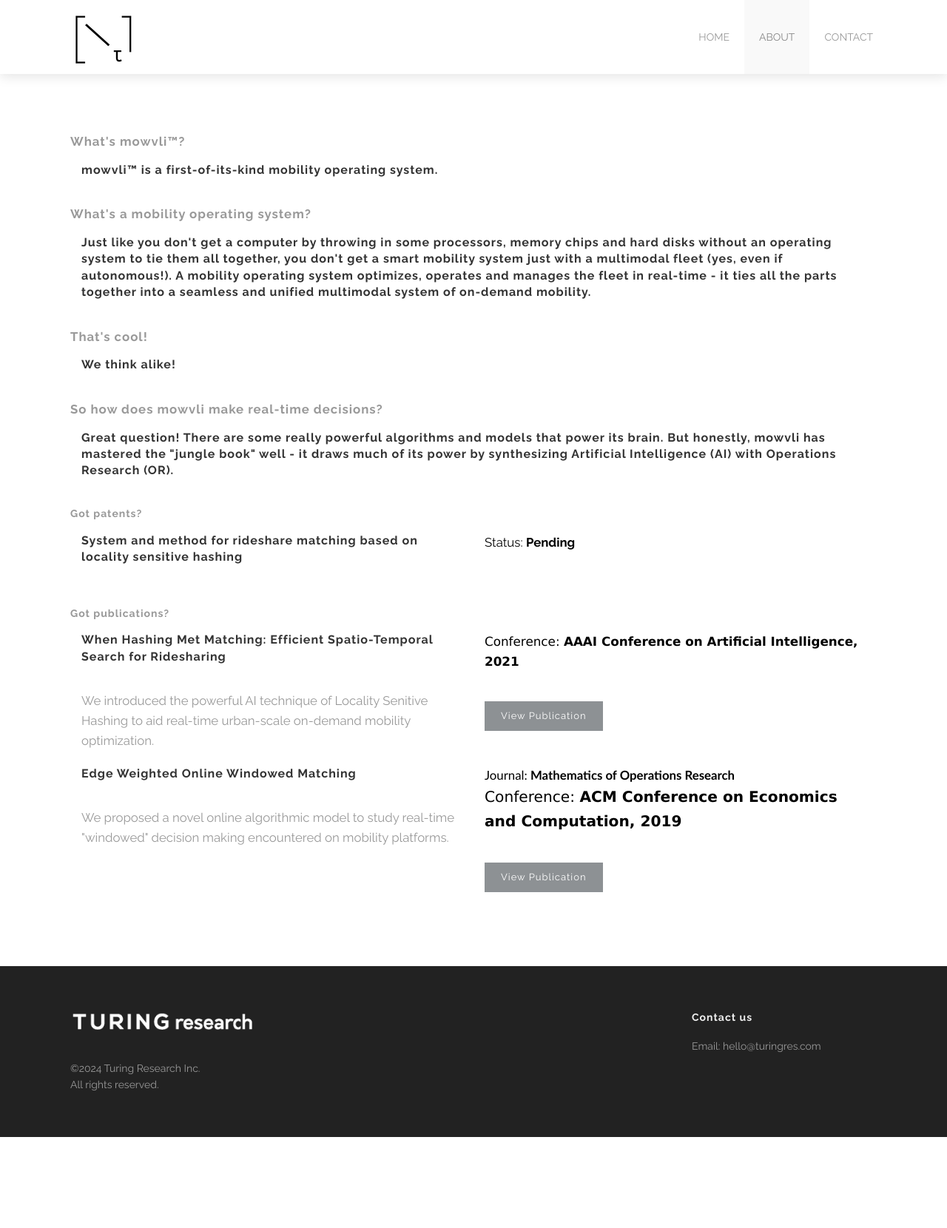
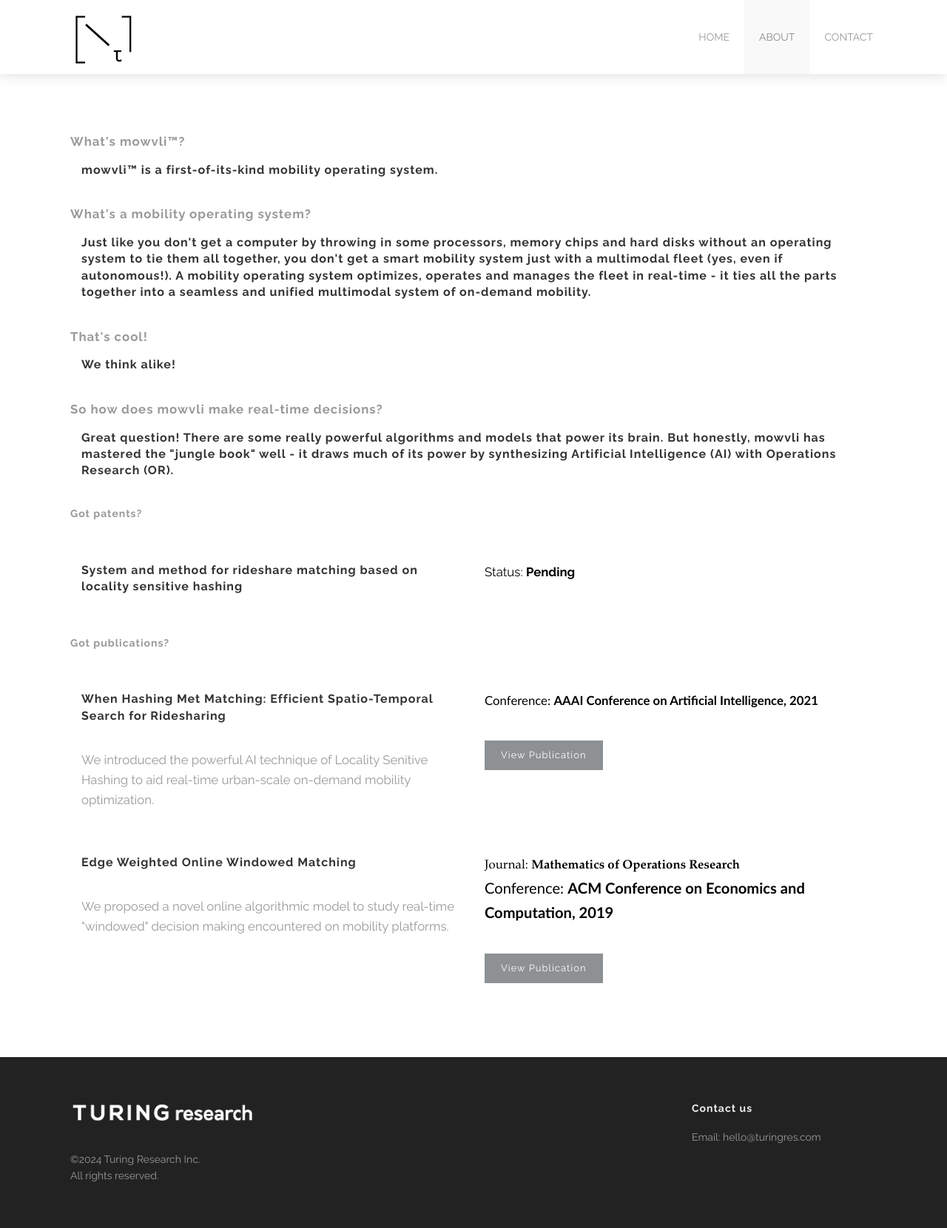
Before and after one commit to turingres/turingres.github.io, a Jekyll site: the page built from about.html, in a window 1280 px wide. Shown: the whole page at 74% size. Built offline with Jekyll 4.4.1, drawn with Linux system fonts in a browser that asks for light colours; before the commit the page ends 1537 px from its top, so only the background shows below that.

Commit message:
about updated

```diff
--- a/about.html
+++ b/about.html
@@ -78,6 +78,7 @@
     <div class='medium-16 columns'>
       <h4 style='color: #999'>Got patents?</h4>
       {% for patent in page.patents %}
+        <div class='two spacing'></div>
         <div class='no-padding full'>
           <div class='row'>
             <div class='medium-16 columns'>
@@ -108,6 +109,7 @@
     <div class='medium-16 columns'>
       <h4 style='color: #999'>Got publications?</h4>
       {% for publication in page.publications %}
+        <div class='two spacing'></div>
         <div class='no-padding full'>
           <div class='row'>
             <div class='medium-16 columns'>
@@ -120,12 +122,12 @@
                 <ul class='info'>
                   {% if publication.journal %}
                     <li style="color:black;">
-                      <font face="candara"> <big> Journal:  <strong> {{publication.journal}} </strong> </font>
+                      <font face="garamond"> <big> Journal:  <strong> {{publication.journal}} </strong> </font>
                     </li>
                   {% endif %}
                   {% if publication.conference %}
                     <li style="color:black;">
-                      <font face="geneva"> <big> Conference: <strong> {{publication.conference}} </strong> </big> </font>
+                      <font face="optima"> <big> Conference: <strong> {{publication.conference}} </strong> </big> </font>
                     </li>
                   {% endif %}
                 </ul>
```
